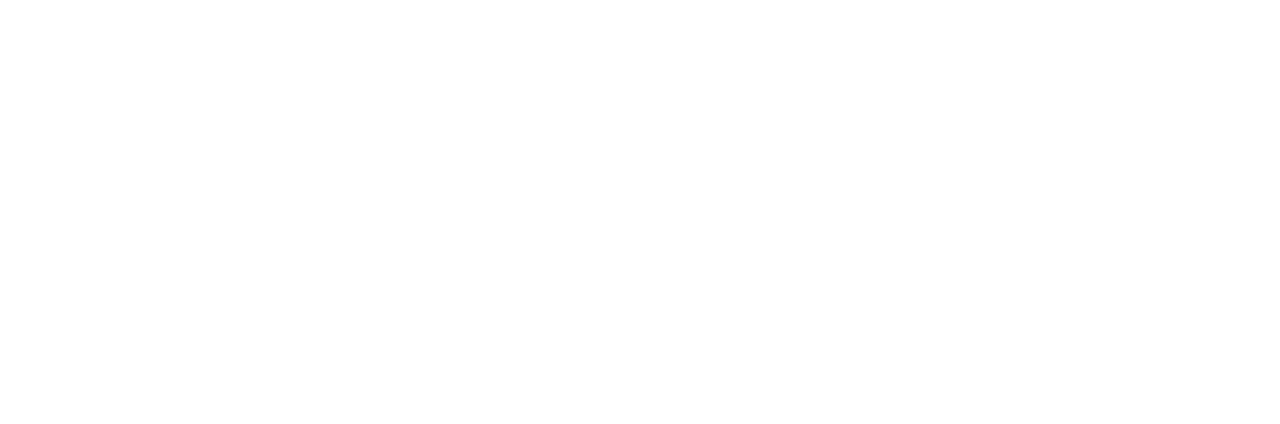
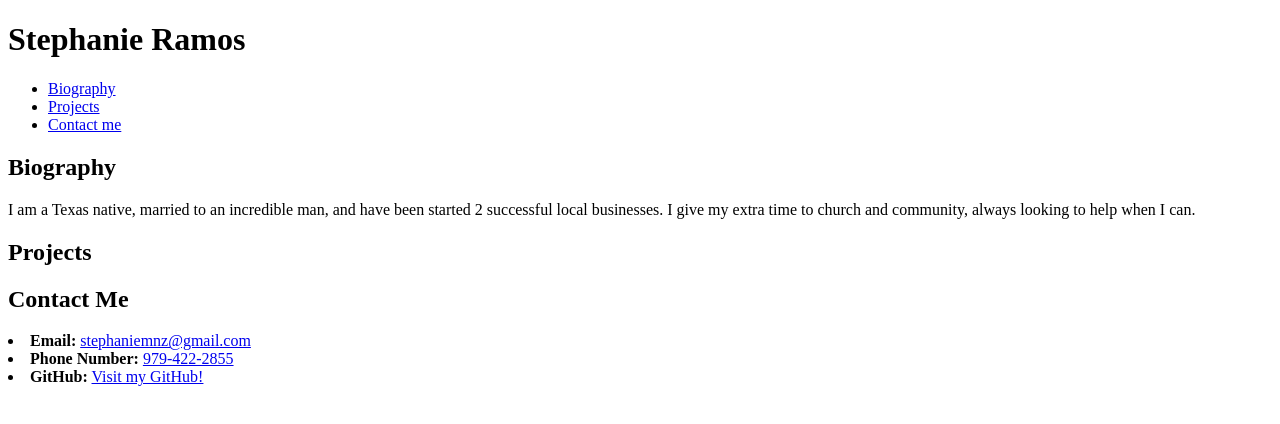
Before and after one commit to stephaniemnz/My-Portfolio, a plain HTML site: page index.html in a window 1280 px wide. Drawn offline with Linux system fonts and the light colour scheme.

Commit message:
Added Nav, Bio, and Contanct Info

```diff
--- a/assets/style.css
+++ b/assets/style.css
@@ -0,0 +1,4 @@
+.header {
+    color:black
+    background-color:bisque
+}
--- a/index.html
+++ b/index.html
@@ -1,7 +1,46 @@
 <!DOCTYPE html>
-<html>
-  <head>
-    <title>My Portfolio</title>
-    <meta charset="UTF-8" />
-    <meta name="viewport" content="width=device-width, initial-scale=1" />
-    <link rel="stylesheet" type="text/css" href="">
+<html lang="en">
+<head>
+  <meta charset="UTF-8">
+  <meta name="viewport" content="width=device-width, initial-scale=1.0">
+  <link rel="stylesheet" href="./assets/style.css">
+  <title>My Portfilio</title>
+</head>
+<body>
+    <div class="header">
+        <h1>Stephanie Ramos</h1>
+        <nav>
+            <ul>
+                <li><a href="#Biography">Biography</a></li>
+                <li><a href="#Projects">Projects</a></li>
+                <li><a href="#Contact-me">Contact me</a></li>
+            </ul>
+        </nav>
+    </div>
+
+<header>
+    <div class="hero"></div>
+ </header>
+
+ <div id="Biography">
+  <h2>Biography</h2>
+  <p>I am a Texas native, married to an incredible man, and have been started 2 successful local businesses.
+    I give my extra time to church and community, always looking to help when I can. </p>
+ </div>
+
+ <div id="Projects">
+  <h2>Projects</h2>
+  </p>
+ </div>
+
+ <div id="Contact-me">
+  <h2>Contact Me</h2>
+  <li id="email"><strong>Email:</strong> <a href="#">stephaniemnz@gmail.com</a></li>
+  <li id="phone-number"><strong>Phone Number:</strong> <a href="#">979-422-2855</a></li>
+
+<li id="github"><strong>GitHub:</strong> <a href="https://www.Github.com/stephaniemnz>"> Visit my GitHub! </a> </li>
+</ul>
+ </div>
+
+</body>
+</html>
```
